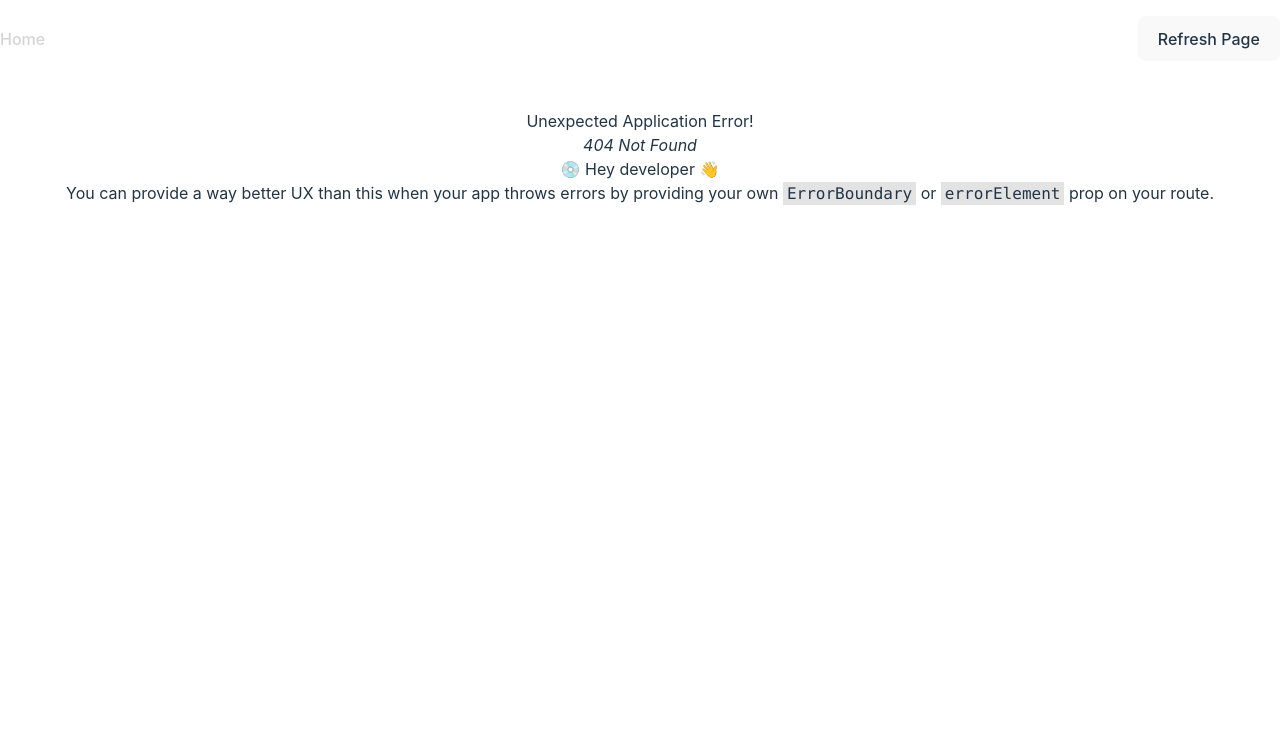
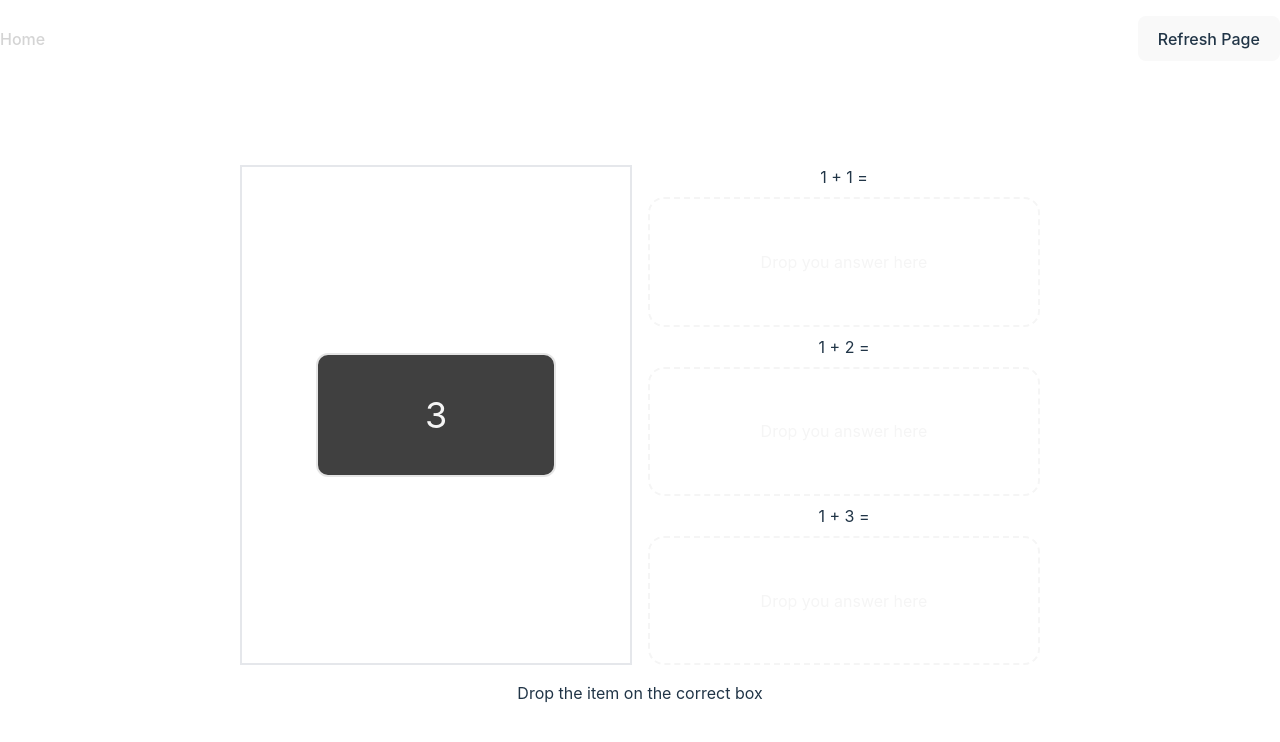
Before and after one commit to derrekdev/react-dnd-kit, a React (Vite) app: page /droponcorrect in a window 1280 px wide. Before the commit this address had no page. Shown: the top 742 px of the page. Built offline with nearby package versions, Linux system fonts and the light colour scheme.

Commit message:
added new page drag block to the correct panel

```diff
--- a/src/App.jsx
+++ b/src/App.jsx
@@ -11,8 +11,12 @@ function App() {
       linkSrc: "/basic2",
     },
     {
-      name: "Basic  Drop and Drop on multiple panels",
+      name: "Basic Drop and Drop on multiple panels",
       linkSrc: "/basic3",
+    },
+    {
+      name: "Drop to correct panel",
+      linkSrc: "/droponcorrect",
     },
   ];
 
--- a/src/main.jsx
+++ b/src/main.jsx
@@ -7,12 +7,14 @@ import "./index.css";
 import Basic1 from "./page/Basic1.jsx";
 import Basic2 from "./page/Basic2.jsx";
 import Basic3 from "./page/Basic3.jsx";
+import DropOnCorrect from "./page/DropOnCorrect.jsx";
 
 const router = createBrowserRouter([
   { path: "/", element: <App /> },
   { path: "/basic", element: <Basic1 /> },
   { path: "/basic2", element: <Basic2 /> },
   { path: "/basic3", element: <Basic3 /> },
+  { path: "/droponcorrect", element: <DropOnCorrect /> },
 ]);
 
 ReactDOM.createRoot(document.getElementById("root")).render(
--- /dev/null
+++ b/src/page/DropOnCorrect.jsx
@@ -0,0 +1,144 @@
+import { DndContext, useDraggable, useDroppable } from "@dnd-kit/core";
+import React, { useReducer } from "react";
+
+function Draggable(props) {
+  const { attributes, listeners, setNodeRef, transform } = useDraggable({
+    id: "draggable",
+  });
+
+  const style = transform
+    ? { transform: `translate3d(${transform.x}px, ${transform.y}px,0)` }
+    : undefined;
+
+  return (
+    <div
+      ref={setNodeRef}
+      style={style}
+      {...listeners}
+      {...attributes}
+      className="flex items-center justify-center p-10 text-4xl border-2 border-solid w-60 bg-neutral-700 border-neutral-200 rounded-xl"
+    >
+      <span> 3</span>
+    </div>
+  );
+}
+
+function Droppable(props) {
+  const isNone = props.isNone ?? false;
+  const { isOver, setNodeRef } = useDroppable({
+    id: props.id,
+  });
+
+  return (
+    <>
+      {props.title && <p>{props.title}</p>}
+      <div
+        ref={setNodeRef}
+        className={`basis-full flex justify-center items-center rounded-2xl transition-all
+        ${props.isDrop ? "" : "border-dashed"}
+
+        ${isNone ? "" : "border-2"}
+
+        ${
+          isOver
+            ? "border-neutral-600 text-neutral-600"
+            : props.isCorrect && props.isDrop
+            ? "ring-1 ring-green-600/30 border-green-600/30 shadow-[0_0_20px_2px_rgba(22,163,74,.5)]"
+            : !props.isCorrect && props.isDrop
+            ? "ring-1 ring-red-600/30 border-red-600/30 shadow-[0_0_20px_2px_rgba(220,38,38,.5)]"
+            : "border-neutral-100 text-neutral-100"
+        }
+      `}
+      >
+        <span>{props.children}</span>
+      </div>
+    </>
+  );
+}
+
+export default function DropOnCorrect() {
+  function droppedReducer(state, action) {
+    const currentState = [
+      { isDropped1: false },
+      { isDropped2: false },
+      { isDropped3: false },
+    ];
+
+    switch (action.type) {
+      case "1":
+        return { ...currentState, isDropped1: true };
+      case "2":
+        return { ...currentState, isDropped2: true };
+      case "3":
+        return { ...currentState, isDropped3: true };
+      default:
+        return { ...currentState };
+    }
+  }
+
+  const [state, dispatch] = useReducer(droppedReducer, [
+    { isDropped1: false },
+    { isDropped2: false },
+    { isDropped3: false },
+  ]);
+
+  const droppableArray = [
+    { id: "droppable1", title: "1 + 1 =", state: state.isDropped1 },
+    { id: "droppable2", title: "1 + 2 =", state: state.isDropped2 },
+    { id: "droppable3", title: "1 + 3 =", state: state.isDropped3 },
+  ];
+
+  const handleDragEnd = (event) => {
+    const { over } = event;
+    if (over && over.id === "droppable1") dispatch({ type: "1" });
+    else if (over && over.id === "droppable2") dispatch({ type: "2" });
+    else if (over && over.id === "droppable3") dispatch({ type: "3" });
+    else dispatch({ type: "4" });
+  };
+
+  return (
+    <DndContext onDragEnd={handleDragEnd}>
+      <div className="flex items-center pb-4 transition-all h-14">
+        {(state.isDropped1 || state.isDropped2 || state.isDropped3) && (
+          <span
+            className={`w-full p-2 transition-all  ${
+              state.isDropped2 ? "bg-green-400" : "bg-red-400"
+            } text-neutral-900 font-semibold block`}
+          >
+            Your answer is correct
+          </span>
+        )}
+      </div>
+      <div className="flex flex-row w-[800px] gap-4">
+        <div className="h-[500px] w-1/2 flex justify-center items-center border-2">
+          <Droppable
+            id="droppable0"
+            isNone={true}
+            isDrop={false}
+            isCorrect={false}
+          >
+            {!state.isDropped1 && !state.isDropped2 && !state.isDropped3 ? (
+              <Draggable />
+            ) : (
+              "Drop here incase you don't want to answer any"
+            )}
+          </Droppable>
+        </div>
+        <div className="flex flex-col items-stretch w-1/2 gap-2">
+          {droppableArray.map((item, index) => (
+            <Droppable
+              key={index}
+              id={item.id}
+              isDrop={item.state}
+              title={item.title}
+              isCorrect={item.id === "droppable2" && item.state}
+            >
+              {item.state ? <Draggable /> : "Drop you answer here"}
+            </Droppable>
+          ))}
+        </div>
+      </div>
+      <p className="pt-4">Drop the item on the correct box</p>
+    </DndContext>
+  );
+}
```
